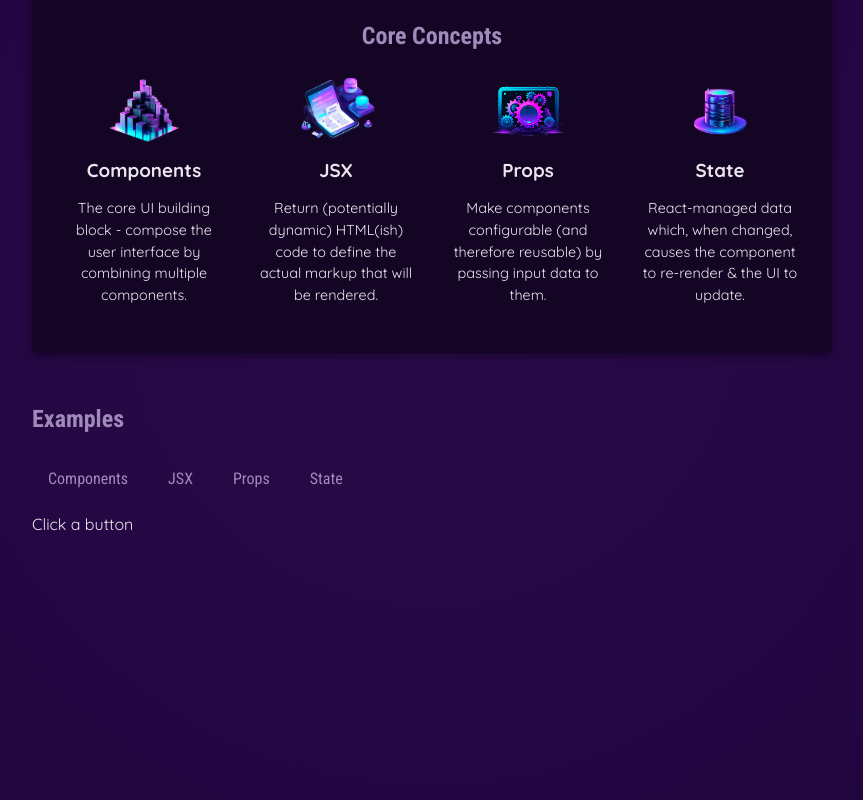
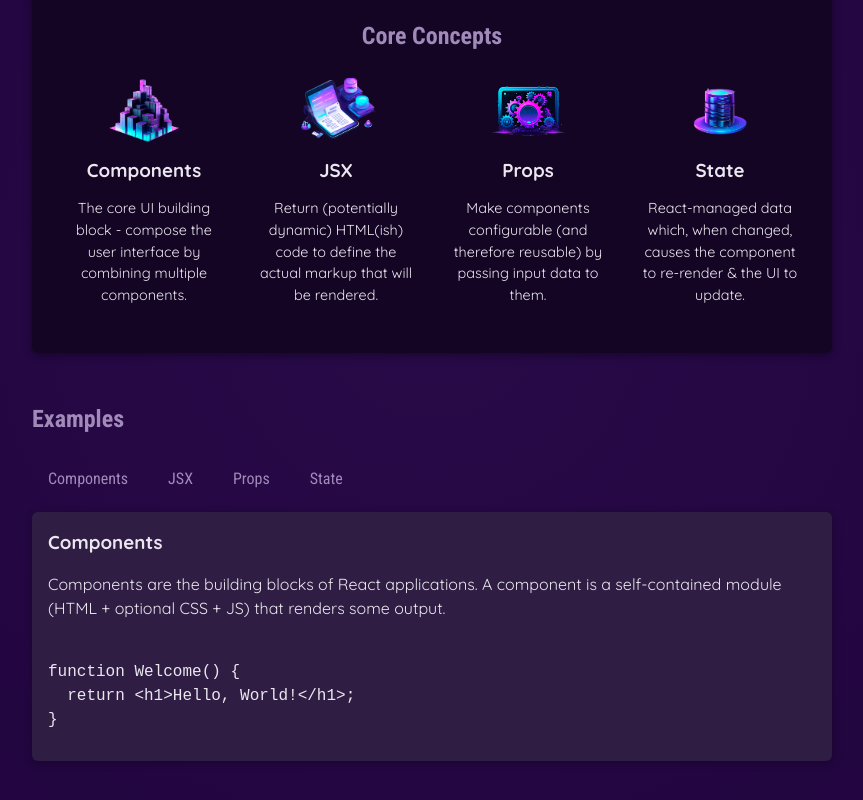
Before and after one commit to marroccuandrea/Progetto-inizio, a React (Vite) app: page / in a window 1280 px wide. Shown: the part 346-1146 px from the top of the page, without its empty margins (208-1071 px from the left). Built offline with nearby package versions, Linux system fonts and the light colour scheme.

Commit message:
useState & dynamic content

```diff
--- a/src/App.jsx
+++ b/src/App.jsx
@@ -1,12 +1,13 @@
 import { useState } from "react";
 import { CORE_CONCEPTS } from "./data.js";
+import { EXAMPLES } from "./data.js";
 import Header from "./components/Header.jsx";
 import CoreConcept from "./components/CoreConcepts.jsx";
 import TabButton from "./components/TabButton.jsx";
 
 function App() {
   //Richiamo useState, serve a React per rieseguire il codice e aggiornare la UI
-  const [selectedTopic, setSelectedTopic] = useState("Click a button");
+  const [selectedTopic, setSelectedTopic] = useState("components");
   function handleSelect(selectedButton) {
     setSelectedTopic(selectedButton);
   }
@@ -38,7 +39,13 @@
             <TabButton onSelect={() => handleSelect("props")}>Props</TabButton>
             <TabButton onSelect={() => handleSelect("state")}>State</TabButton>
           </menu>
-          {selectedTopic}
+          <div id="tab-content">
+            <h3>{EXAMPLES[selectedTopic].title}</h3>
+            <p>{EXAMPLES[selectedTopic].description}</p>
+            <pre>
+              <code>{EXAMPLES[selectedTopic].code}</code>
+            </pre>
+          </div>
         </section>
       </main>
     </div>
--- a/src/data.js
+++ b/src/data.js
@@ -29,3 +29,54 @@
       "React-managed data which, when changed, causes the component to re-render & the UI to update.",
   },
 ];
+
+export const EXAMPLES = {
+  components: {
+    title: "Components",
+    description:
+      "Components are the building blocks of React applications. A component is a self-contained module (HTML + optional CSS + JS) that renders some output.",
+    code: `
+function Welcome() {
+  return <h1>Hello, World!</h1>;
+}`,
+  },
+  jsx: {
+    title: "JSX",
+    description:
+      "JSX is a syntax extension to JavaScript. It is similar to a template language, but it has full power of JavaScript (e.g., it may output dynamic content).",
+    code: `
+<div>
+  <h1>Welcome {userName}</h1>
+  <p>Time to learn React!</p>
+</div>`,
+  },
+  props: {
+    title: "Props",
+    description:
+      "Components accept arbitrary inputs called props. They are like function arguments.",
+    code: `
+function Welcome(props) {
+  return <h1>Hello, {props.name}</h1>;
+}`,
+  },
+  state: {
+    title: "State",
+    description:
+      "State allows React components to change their output over time in response to user actions, network responses, and anything else.",
+    code: `
+function Counter() {
+  const [isVisible, setIsVisible] = useState(false);
+
+  function handleClick() {
+    setIsVisible(true);
+  }
+
+  return (
+    <div>
+      <button onClick={handleClick}>Show Details</button>
+      {isVisible && <p>Amazing details!</p>}
+    </div>
+  );
+}`,
+  },
+};
```
